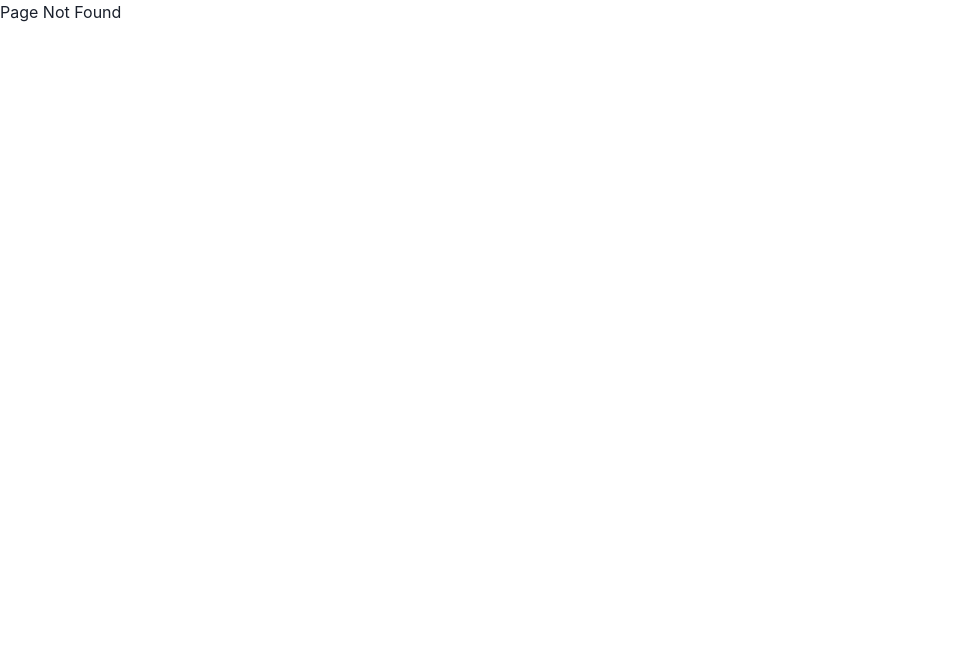
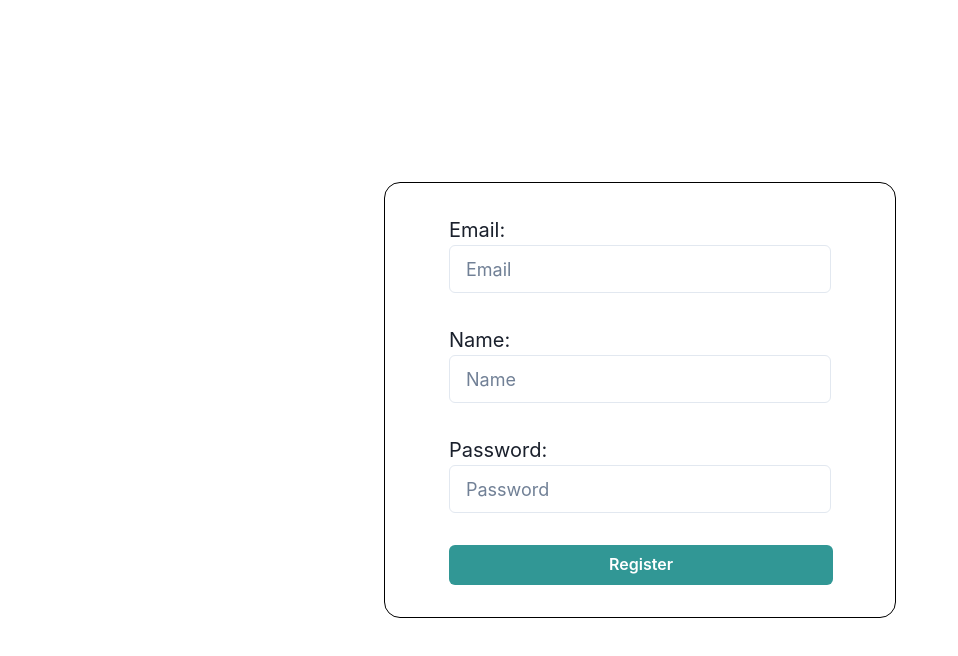
Before and after one commit to carlosaflach/teste-dynamox, a React (Create React App) app: page /register in a window 1280 px wide. Before the commit this address had no page. Shown: the top 656 px of the page, without its empty margins (0-958 px from the left). Built offline with nearby package versions, Linux system fonts and the light colour scheme.

Commit message:
feat: Creates Register Page.

```diff
--- a/db.json
+++ b/db.json
@@ -4,6 +4,7 @@
       "id": 1,
       "name": "Banana",
       "isPerishable": true,
+      "manufacturingDate": "2022-10-10",
       "expirationDate": "2022-10-20",
       "price": 2.99,
       "unity": "1 kg"
@@ -12,6 +13,7 @@
       "id": 2,
       "name": "Rice",
       "isPerishable": false,
+      "manufacturingDate": "2022-10-10",
       "expirationDate": "2025-12-01",
       "price": 15.95,
       "unity": "5 kg"
@@ -19,6 +21,7 @@
     {
       "name": "Avocado",
       "isPerishable": true,
+      "manufacturingDate": "2022-10-10",
       "expirationDate": "2022-10-02",
       "price": 6.99,
       "unity": "1 kg",
@@ -37,7 +40,18 @@
       "userEmail": "fulando_da_silva@email.com",
       "username": "fulano da silva",
       "userPassword": "secret123"
+    },
+    {
+      "userEmail": "carlos.flach15@trybe.com",
+      "username": "Carlos",
+      "userPassword": "123456",
+      "id": 3
+    },
+    {
+      "userEmail": "carlos@test.com",
+      "username": "cacalo",
+      "userPassword": "123456",
+      "id": 4
     }
   ]
-
 }
--- a/src/App.js
+++ b/src/App.js
@@ -3,15 +3,16 @@ import Login from './Pages/Login';
 import PageNotFound from './Pages/PageNotFound';
 import Products from './Pages/Products';
 import PrivateRoute from './Routes/PrivateRoute';
+import Register from './Pages/Register';
+
 function App() {
   return (
     <div className="App">
       <Routes>
         <Route exact path="/" element={<Navigate to="/login" />} />
         <Route exact path="/login" element={<Login />} />
-        <Route exact path="/products" element={ <PrivateRoute />} >
-          <Route exact path='/products' element={<Products/>}/>
-        </Route>
+        <Route exact path="/products" element={ <PrivateRoute><Products/></PrivateRoute>} />
+        <Route exact path="/register" element={ <Register />} />
         <Route path='*' element={ <PageNotFound />} />
       </Routes>
     </div>
--- a/src/Pages/Login.jsx
+++ b/src/Pages/Login.jsx
@@ -9,7 +9,7 @@ import axios from 'axios';
 import createToken from '../Services/generateToken';
 import { setLocalStorage } from '../Services/handleLocalStorage';
 import { setLogin } from '../Redux/Slices/login';
-import { Navigate } from 'react-router-dom';
+import { Navigate, useNavigate } from 'react-router-dom';
 
 export default function Login() {
   const [email, setEmail] = useState('');
@@ -23,6 +23,8 @@ export default function Login() {
   const handleClick = () => setShow(!show);
   const dispatch = useDispatch();
 
+  const navigate = useNavigate();
+
   useEffect(() => {
     const regexEmail = /^[^\s@]+@[^\s@]+\.[^\s@]+$/;
     const mailValidator = regexEmail.test(email);
@@ -35,7 +37,8 @@ export default function Login() {
   }, [email, password]);
 
 
-  const handleLogin = async () => {
+  const handleLogin = async (e) => {
+    e.preventDefault()
     const {data} = await axios.get(`http://localhost:3001/users/${email}`)
     if(!data || data.length === 0) {
       setErr('Usuário não encontrado');
@@ -92,12 +95,12 @@ export default function Login() {
             </InputGroup>
           </label>
         </div>
-        <div>
+        <div className={styles.btns}>
           <Button
             colorScheme="teal"
             size="md"
             disabled={!enableButton}
-            onClick={handleLogin}
+            onClick={(e) => {handleLogin(e)}}
             width="sm"
           >
             Login
@@ -109,7 +112,16 @@ export default function Login() {
               {err}
             </p>
           ) : null}
+          <Button
+            colorScheme="teal"
+            size="md"
+            width="sm"
+            onClick={() => navigate('/register') }
+          >
+            Register
+          </Button>
         </div>
+
       </form>
     </div>
   );
--- /dev/null
+++ b/src/Pages/Register.jsx
@@ -0,0 +1,95 @@
+import React, { useEffect, useState } from 'react'
+import {
+  Button, Input, InputGroup, InputRightElement,
+} from '@chakra-ui/react';
+import styles from '../styles/login.module.css';
+import { useNavigate } from 'react-router';
+import axios from 'axios';
+
+export default function Register() {
+  const [email, setEmail] = useState('');
+  const [password, setPassword] = useState('');
+  const [name, setName] = useState('');
+  const [registered, setRegistered] = useState(false);
+  const [enableButton, setEnableButton] = useState(false);
+
+  const navigate = useNavigate();
+  const passMinLength = 6;
+  const nameMinLength = 4;
+
+  useEffect(() => {
+    const regexEmail = /^[^\s@]+@[^\s@]+\.[^\s@]+$/;
+    const mailValidator = regexEmail.test(email);
+    const isNameValid = name.length >= nameMinLength;
+    const passValid = password.length >= passMinLength;
+    const isValid = mailValidator && passValid && isNameValid;
+    setEnableButton(isValid);
+    setRegistered(false);
+  }, [email, name, password]);
+
+  const handleClick = async (e) => {
+    e.preventDefault()
+    await axios.post('http://localhost:3001/users', {
+      userEmail: email,
+      username: name,
+      userPassword: password
+    });
+    setRegistered(true);
+    navigate('/login');
+  }
+
+  return (
+    <div className={styles.loginPage}>
+      <form className={styles.loginContent}>
+        <div>
+          <label htmlFor="email">
+            Email:
+            <Input
+              id="email"
+              placeholder="Email"
+              size="lg"
+              value={email}
+              onChange={(e) => { setEmail(e.target.value); }}
+            />
+          </label>
+        </div>
+        <div>
+          <label htmlFor="name">
+            Name:
+            <Input
+              id="name"
+              placeholder="Name"
+              size="lg"
+              value={name}
+              onChange={(e) => { setName(e.target.value); }}
+            />
+          </label>
+        </div>
+        <div>
+          <label htmlFor="password">
+            Password:
+            <Input
+              id="password"
+              placeholder="Password"
+              size="lg"
+              value={password}
+              onChange={(e) => { setPassword(e.target.value); }}
+            />
+          </label>
+        </div>
+        <div className={styles.btns}>
+          <Button
+            colorScheme="teal"
+            size="md"
+            width="sm"
+            disabled={!enableButton}
+            onClick={(e) => {handleClick(e)}}
+          >
+            Register
+          </Button>
+        </div>
+
+      </form>
+    </div>
+  )
+}
--- a/src/Routes/PrivateRoute.jsx
+++ b/src/Routes/PrivateRoute.jsx
@@ -1,7 +1,7 @@
 import React from 'react'
 import { useSelector } from 'react-redux';
-import { Navigate, Outlet, Route,  } from 'react-router-dom';
-import { getLocalToken, isAuthenticated } from '../Services/handleLocalStorage'
+import { Navigate, Outlet  } from 'react-router-dom';
+import { getLocalToken } from '../Services/handleLocalStorage'
 
 const PrivateRoute = (props) => {
   const user = useSelector((state) => state.login);
--- a/src/styles/login.module.css
+++ b/src/styles/login.module.css
@@ -19,3 +19,9 @@
     width: 32rem;
     border-radius: 1rem;
 }
+
+.btns {
+  display: flex;
+  flex-direction: column;
+  gap: 1rem;
+}
```
